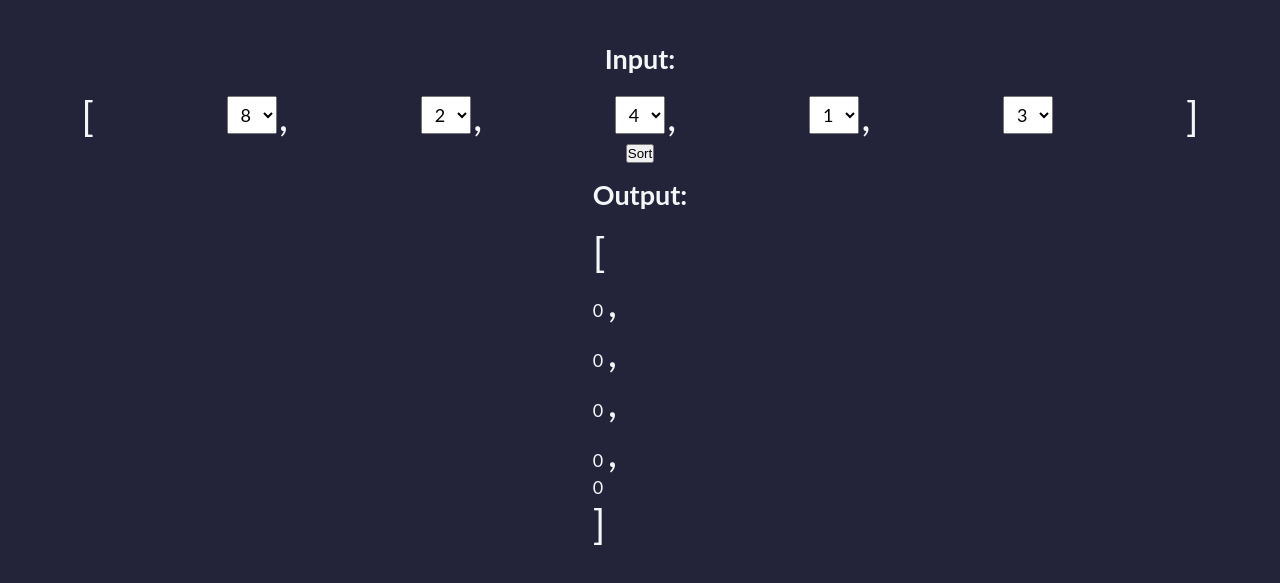
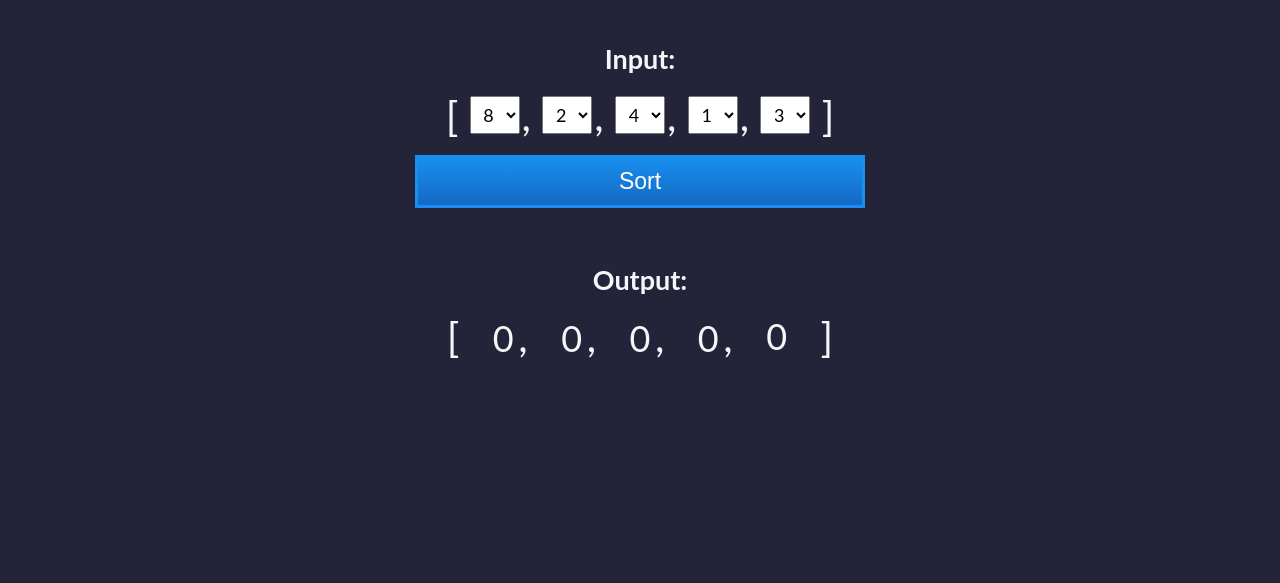
Before and after one commit to ANKIT-stack-glitch/NumberSorter, a plain HTML site: page index.html in a window 1280 px wide. Shown: the part 77-660 px from the top of the page. Drawn offline with Linux system fonts and the light colour scheme.

Commit message:
Add styles for buttons, output display, alerts, and responsiveness

```diff
--- a/styles.css
+++ b/styles.css
@@ -78,3 +78,61 @@ select {
   width: 50px;
   text-align: center;
 }
+button {
+  cursor: pointer;
+  margin-top: 15px;
+  text-decoration: none;
+  background-image: linear-gradient(#198eee, #1469c4);
+  border: 3px solid #198eee;
+  padding: 10px 16px;
+  font-size: 23px;
+  width: 100%;
+  color: white;
+}
+
+select:focus-visible,
+button:focus-visible {
+  outline: 3px solid var(--blue-50);
+}
+
+.output-container {
+  width: 95%;
+  min-height: 55px;
+  margin-top: 25px;
+  padding: 15px;
+  overflow-wrap: break-word;
+  text-align: center;
+}
+
+.output-array {
+  width: 100%;
+  margin: auto;
+  display: flex;
+  align-items: center;
+  justify-content: space-around;
+}
+
+.output-value {
+  font-size: 2em;
+}
+
+.alert {
+  background-color: var(--danger-background);
+  border: 3px solid var(--danger-color);
+  color: var(--danger-color);
+}
+
+@media (min-width: 550px) {
+  form,
+  .output-container {
+    max-width: 480px;
+  }
+
+  fieldset {
+    max-width: 400px;
+  }
+
+  .output-array {
+    max-width: 420px;
+  }
+}
```
